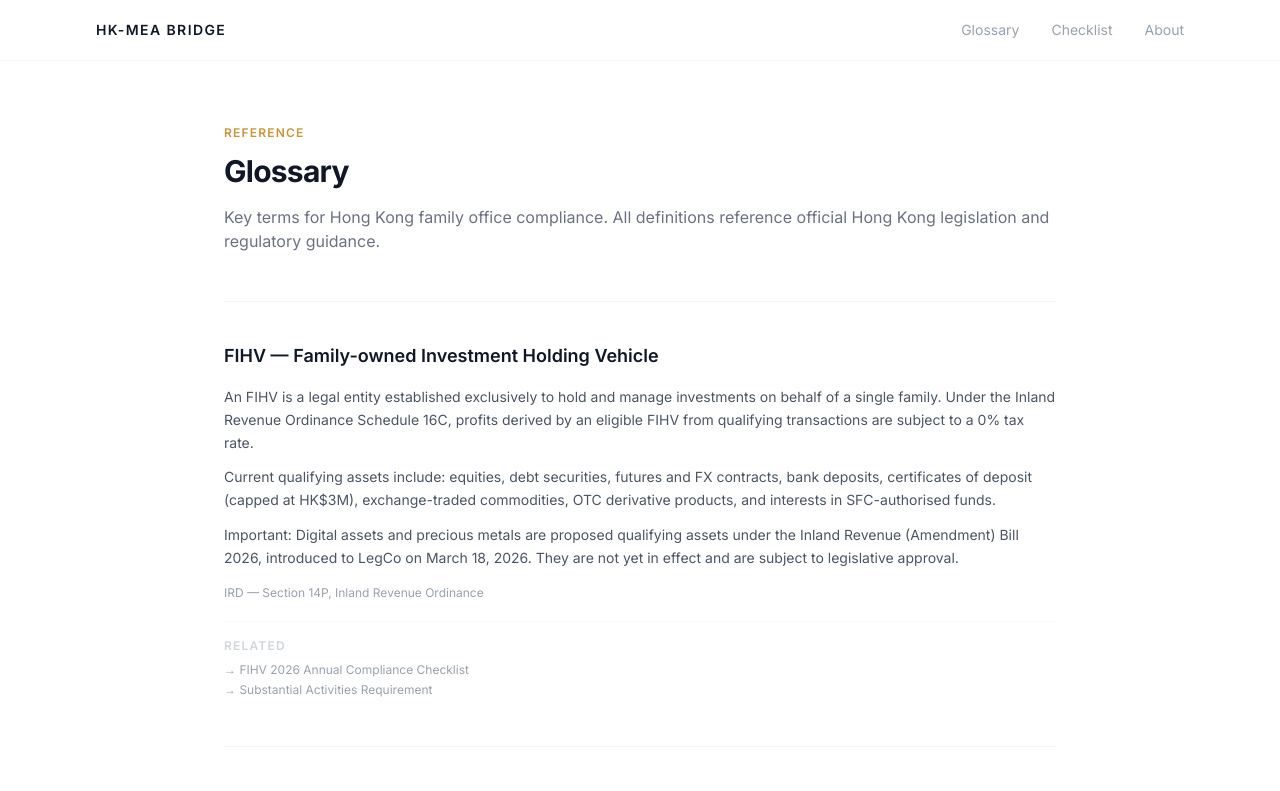
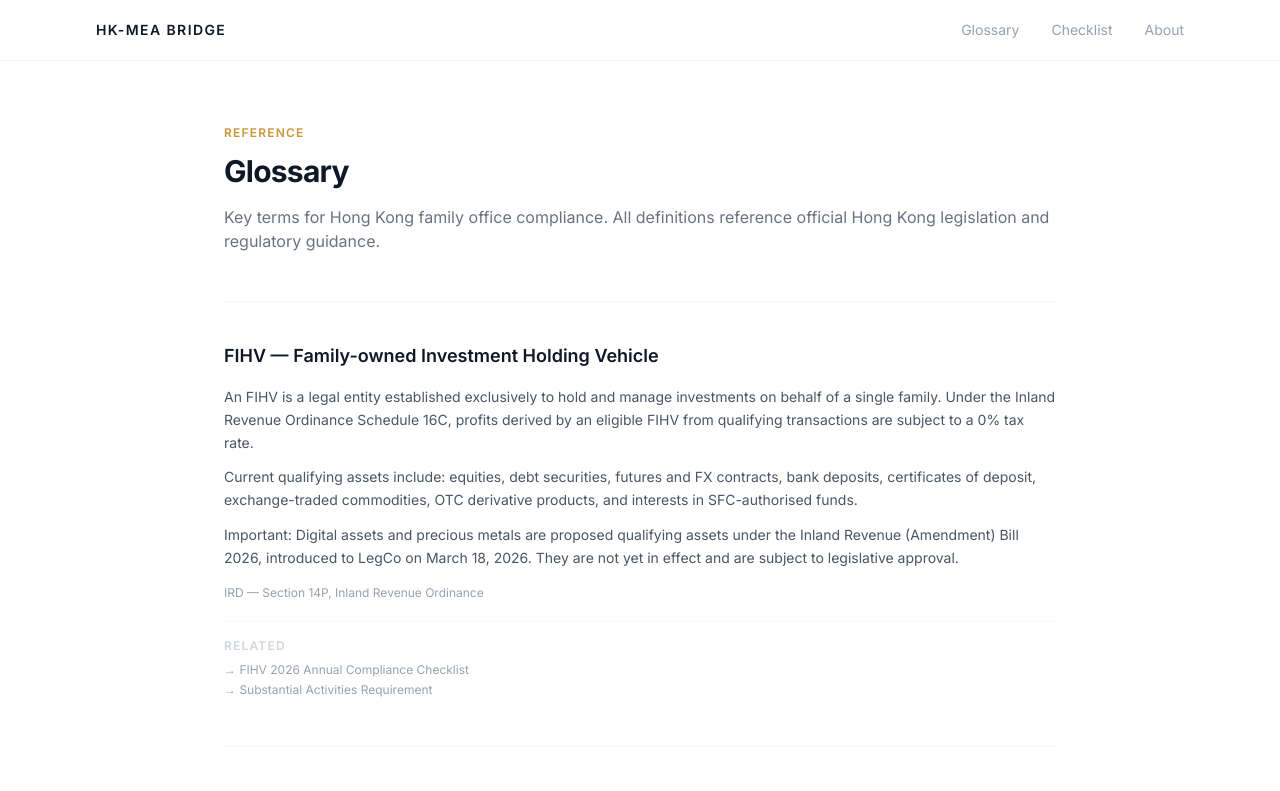
Before and after one commit to ChiarlaC/hk-mea-bridge, a Next.js app: page /glossary in a window 1280 px wide. Shown: the top 791 px of the page. Built offline with nearby package versions, Linux system fonts and the light colour scheme.

Commit message:
Fix: remove HK$3M CD cap from FIHV definition (CIES quota, not FIHV rule)

```diff
--- a/app/glossary/page.tsx
+++ b/app/glossary/page.tsx
@@ -23,7 +23,7 @@ const terms = [
     anchor: "fihv",
     body: [
       "An FIHV is a legal entity established exclusively to hold and manage investments on behalf of a single family. Under the Inland Revenue Ordinance Schedule 16C, profits derived by an eligible FIHV from qualifying transactions are subject to a 0% tax rate.",
-      "Current qualifying assets include: equities, debt securities, futures and FX contracts, bank deposits, certificates of deposit (capped at HK$3M), exchange-traded commodities, OTC derivative products, and interests in SFC-authorised funds.",
+      "Current qualifying assets include: equities, debt securities, futures and FX contracts, bank deposits, certificates of deposit, exchange-traded commodities, OTC derivative products, and interests in SFC-authorised funds.",
       "Important: Digital assets and precious metals are proposed qualifying assets under the Inland Revenue (Amendment) Bill 2026, introduced to LegCo on March 18, 2026. They are not yet in effect and are subject to legislative approval.",
     ],
     source: "IRD — Section 14P, Inland Revenue Ordinance",
```
